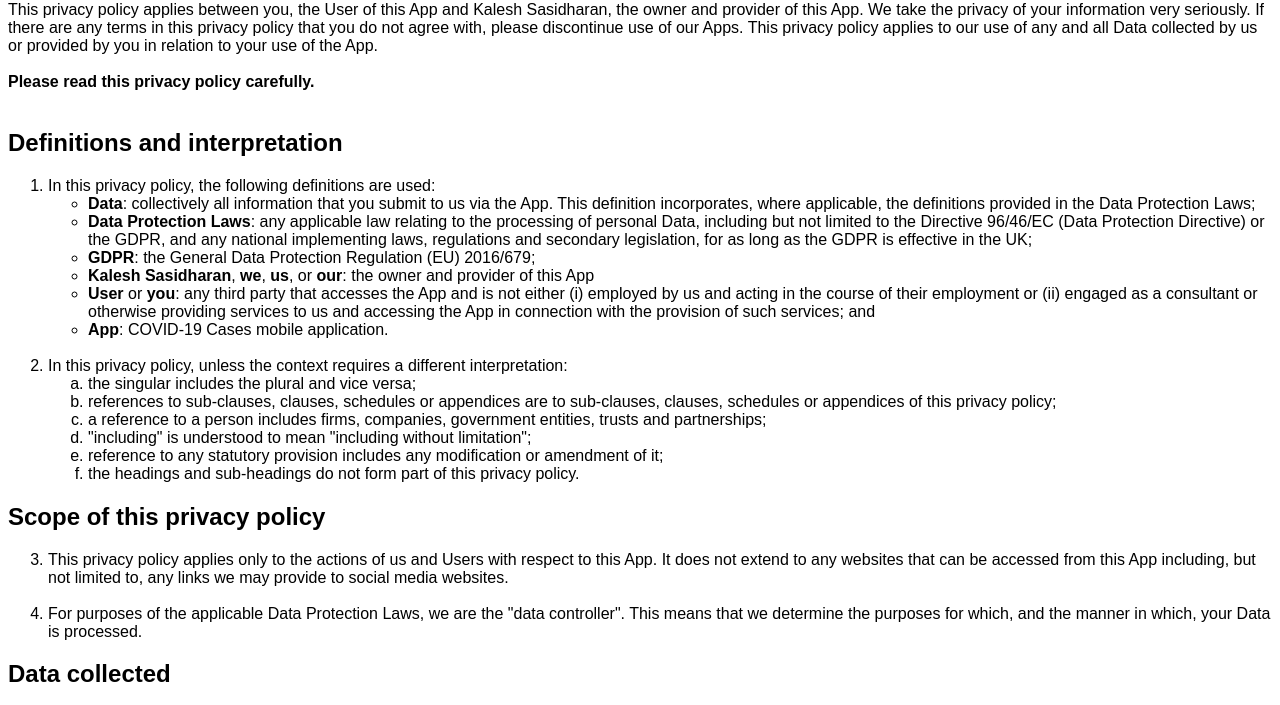
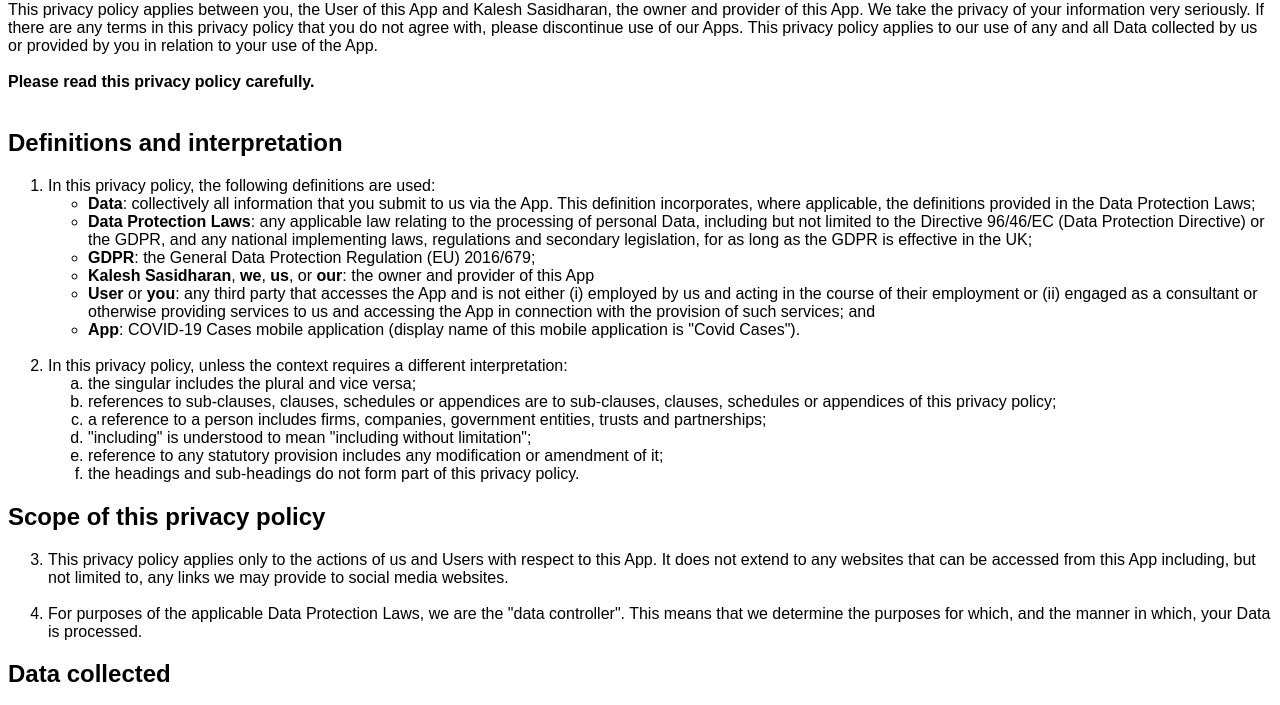
Before and after one commit to covid-19update/covid-19update.github.io, a plain HTML site: page index.html in a window 1280 px wide. Shown: the part 79-784 px from the top of the page. Drawn offline with Linux system fonts and the light colour scheme.

Commit message:
Display Name Added

```diff
--- a/index.html
+++ b/index.html
@@ -20,7 +20,7 @@
 				<li><b>GDPR</b>: the General Data Protection Regulation (EU) 2016/679;</li>
 				<li><b>Kalesh Sasidharan</b>, <b>we</b>, <b>us</b>, or <b>our</b>: the owner and provider of this App</li>
 				<li><b>User</b> or <b>you</b>: any third party that accesses the App and is not either (i) employed by us and acting in the course of their employment or (ii) engaged as a consultant or otherwise providing services to us and accessing the App in connection with the provision of such services; and</li>
-				<li><b>App</b>: COVID-19 Cases mobile application.</li>
+				<li><b>App</b>: COVID-19 Cases mobile application (display name of this mobile application is "Covid Cases").</li>
 			</ul><br>
 
 			<li>In this privacy policy, unless the context requires a different interpretation:</li>
```
